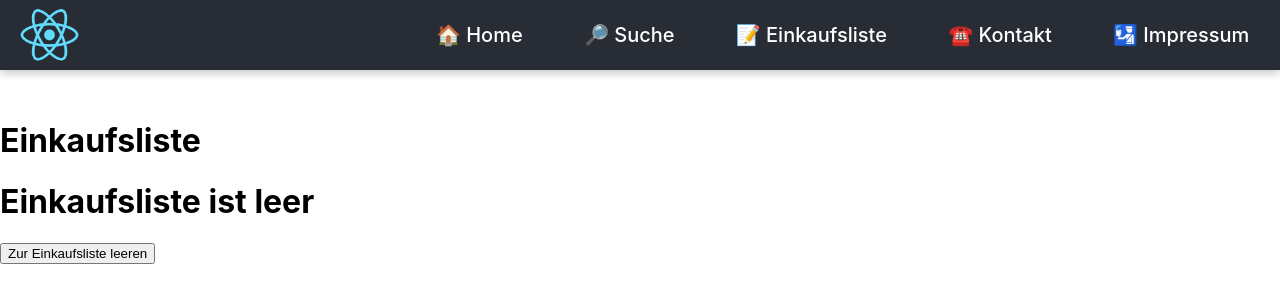
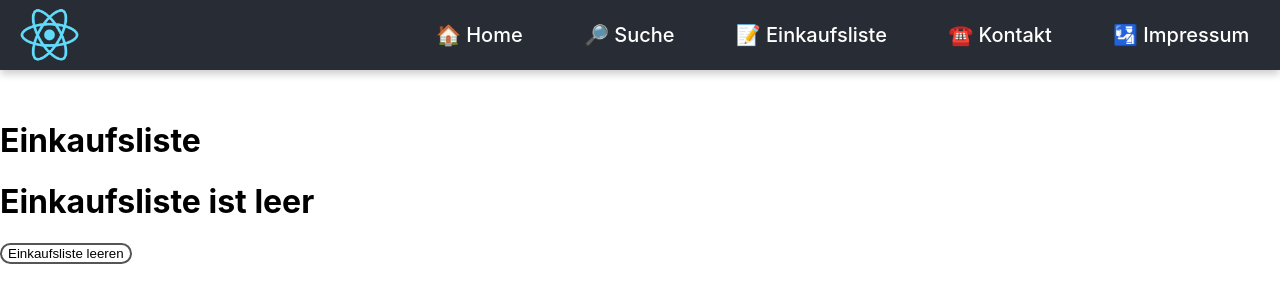
Before and after one commit to MichaelBehringer/Stud-Cook, a React (Create React App) app: page /shoppingList in a window 1280 px wide. Shown: the top 302 px of the page. Built offline with nearby package versions, Linux system fonts and the light colour scheme.

Commit message:
Test Push

```diff
--- a/public/index.html
+++ b/public/index.html
@@ -24,7 +24,7 @@
       work correctly both with client-side routing and a non-root public URL.
       Learn how to configure a non-root public URL by running `npm run build`.
     -->
-    <title>React App</title>
+    <title>Stud Cook</title>
   </head>
   <body>
     <noscript>You need to enable JavaScript to run this app.</noscript>
--- /dev/null
+++ b/src/Views/ShoppingList.css
@@ -0,0 +1,11 @@
+.prettybutton{
+    background-color: white;
+    color: black;
+    border: 2px solid #555555;
+    border-radius: 12px;
+    transition-duration: 0.4s;
+  }
+ .prettybutton:hover{
+    background-color: #555555;
+    color: white;
+}
--- a/src/Views/ShoppingList.js
+++ b/src/Views/ShoppingList.js
@@ -1,4 +1,20 @@
 import React from "react";
+import "./ShoppingList.css";
+
+function download(filename, text) {
+  var pom = document.createElement('a');
+  pom.setAttribute('href', 'data:text/plain;charset=utf-8,' +
+
+      encodeURIComponent(text));
+  pom.setAttribute('download', filename);
+
+  pom.style.display = 'none';
+  document.body.appendChild(pom);
+
+  pom.click();
+
+  document.body.removeChild(pom);
+}
 
 function ShoppingList() {
   const [, updateState] = React.useState();
@@ -18,7 +34,9 @@ function ShoppingList() {
         <h1>Einkaufsliste ist leer</h1>
       </div>
       }
-      <button onClick={() => {localStorage.removeItem('shoppingList'); forceUpdate()}}>Zur Einkaufsliste leeren</button>
+
+      <button class="prettybutton" onClick={() => {localStorage.removeItem('shoppingList'); forceUpdate()}}>Einkaufsliste leeren</button>
+
     </div>
   );
 }
```
